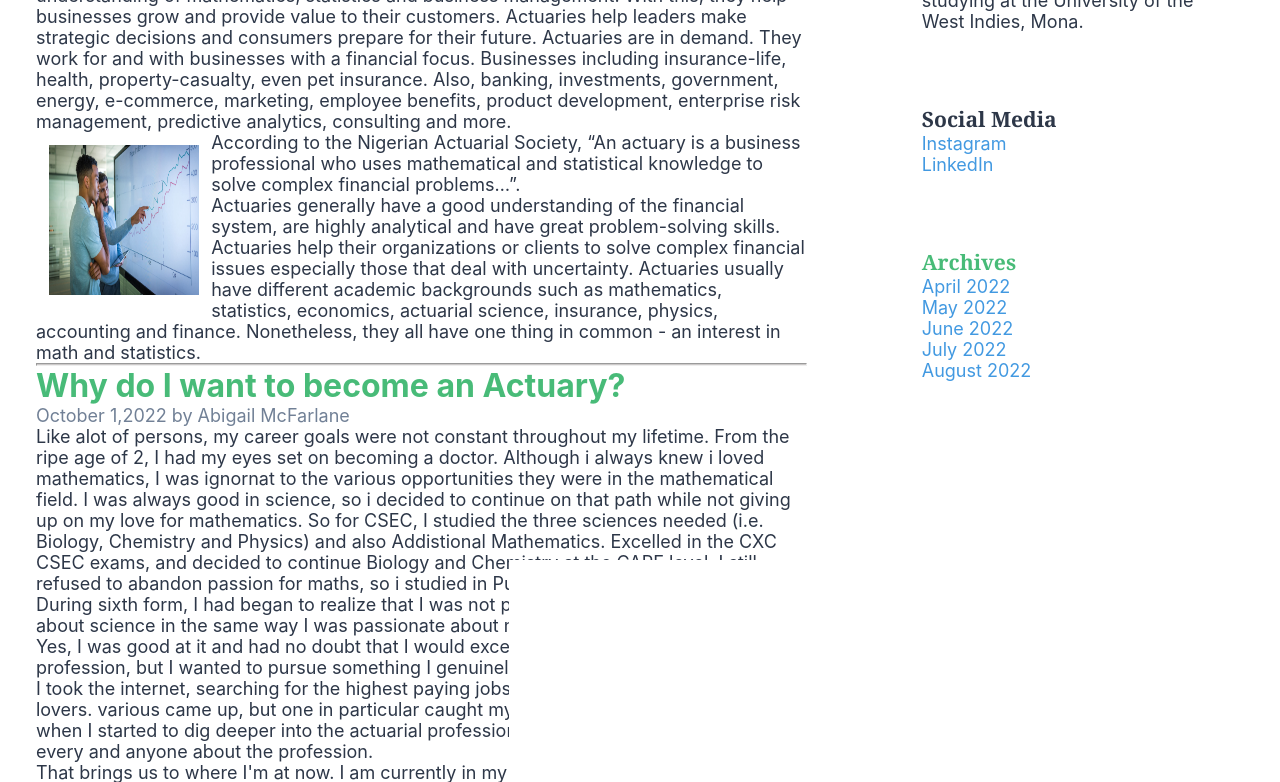
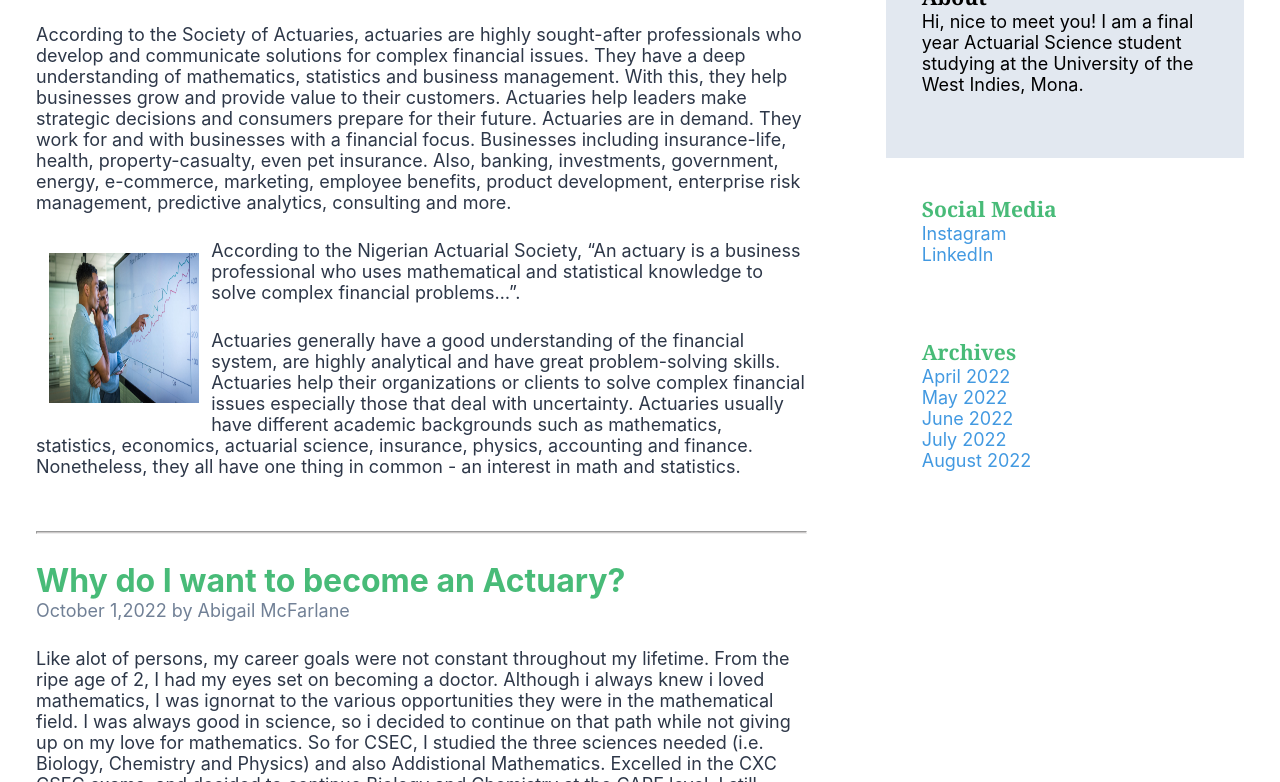
Before and after one commit to Abi-McFarlane/info2180-lab2, a plain HTML site: page index.html in a window 1280 px wide. Shown: the part 457-1239 px from the top of the page. Drawn offline with Linux system fonts and the light colour scheme.

Commit message:
Updated Webpage Documents

```diff
--- a/index.html
+++ b/index.html
@@ -71,7 +71,7 @@
             <h3 class="Social-Media">Social Media</h3>
             <ul>
                 <li>
-                    <a href="https://www.instagram.com/p/CcI9jUruoFn/?igshid=NGI3YWI1Y2U=">Instagram</a>
+                    <a href="https://instagram.com/abi_shay?igshid=ODBkMDk1MTU=">Instagram</a>
                 </li>
                 <li>
                     <a href="https://www.linkedin.com/in/abigail-mcfarlane-2b82341b4/">LinkedIn</a>
--- a/styles.css
+++ b/styles.css
@@ -10,23 +10,26 @@ html{
     margin:0px;
 }
 
-header img {
-    border-radius: 50%;
-    }
-
 .container{
     display: grid;
     grid-template-columns: 2fr 1fr;
     grid-gap: 0.9em;
-    height:50vw;
 }
+
+header img {
+    border-radius: 50%;
+    }
 
 .container>main{
     padding: 0em 2em 0em 2em;
 }
 
+.container>main>article{
+    padding: 1.5em 0em 1.5em 0em;
+}
+
 .container>aside{
-    padding: 0em 2em 0em 1.5em;
+    padding: 2em 2em 0em 1.5em;
 }
 
 .container>header{
@@ -45,11 +48,9 @@ div header h1{
     font-family:  Georgia, 'Times New Roman', Times, serif;
 }
 
-
 div main article h2.Blog-titles {
     font-size: 32px;
     color: #48BB78;
-
 }
 
 div main article p.Blog-date-and-name {
@@ -59,7 +60,19 @@ div main article p.Blog-date-and-name {
 div aside{
     display: flex;
     flex-flow: column wrap;
-    padding-right: 2em;
+}
+
+div aside section#About{
+    background: #E2E8F0;
+    color: #000000;
+}
+
+div aside section#Social-Media, section#Archives h3{
+    color: #48BB78;
+}
+
+div aside h3{
+    font-family: Georgia, 'Times New Roman', Times, serif;
 }
 
 div aside li {
@@ -71,21 +84,8 @@ div aside li a{
     color: #4299E1;
 }
 
-div aside h3{
-    font-family: Georgia, 'Times New Roman', Times, serif;
-}
-
 div aside section{
     padding: 2em;
-}
-
-div aside section#about{
-    background: #E2E8F0;
-    color: #000000;
-}
-
-div aside section#Social-media, section#Archives h3{
-    color: #48BB78;
 }
 
 div footer{
@@ -101,3 +101,7 @@ hr{
     height: .15em;
     background: #c1bebed1;
 }
+
+p{
+    margin-bottom: 1.5em;
+  }
```
